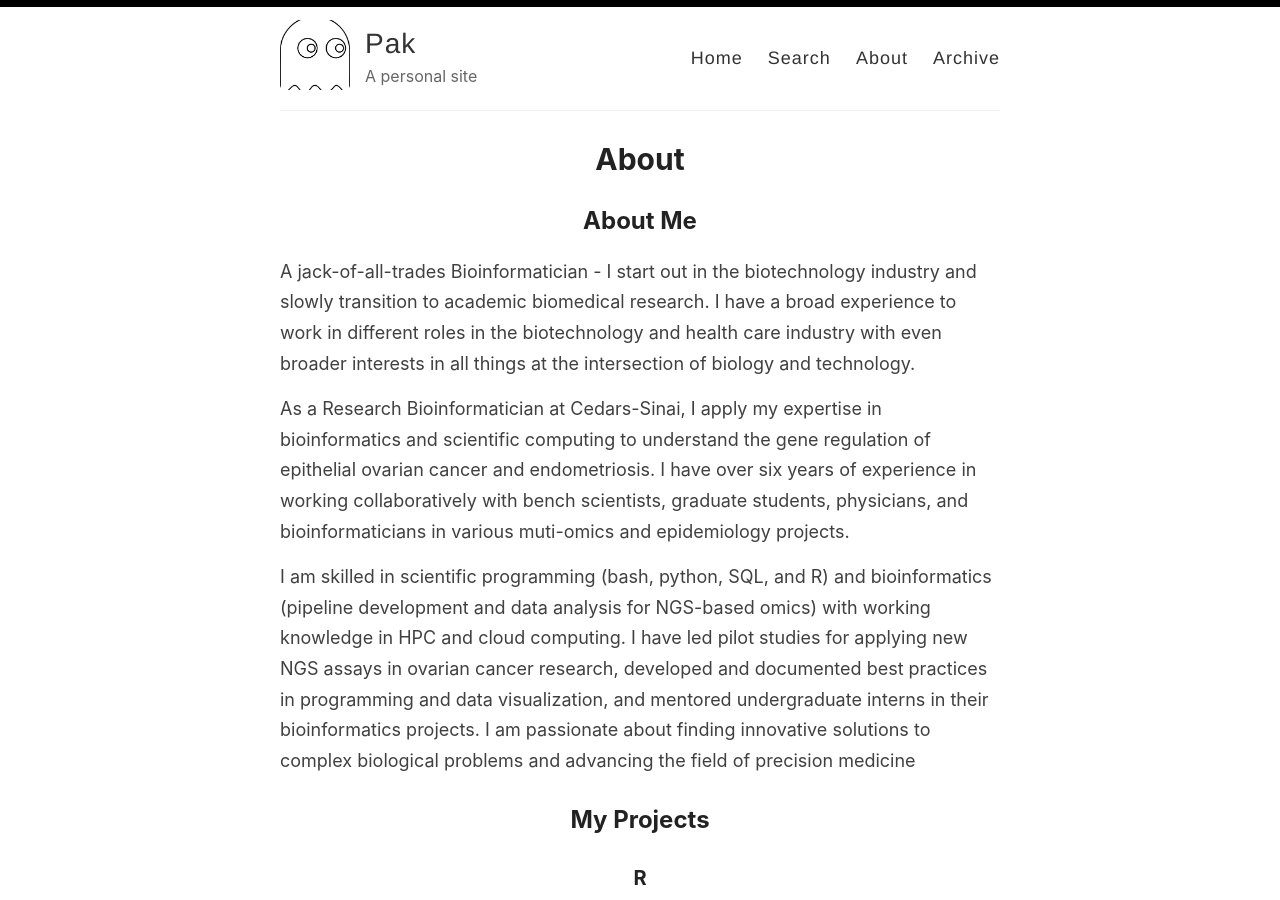
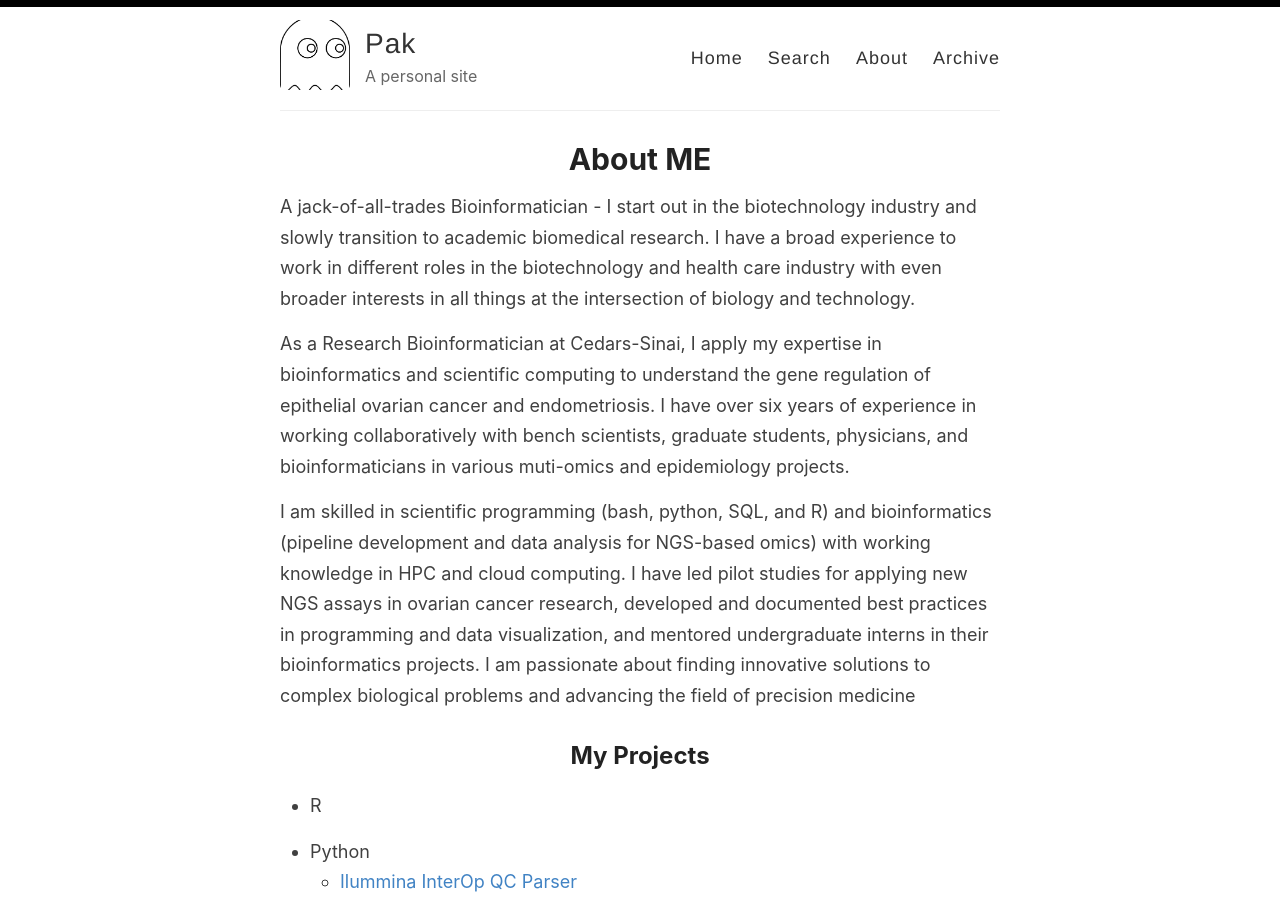
Before and after one commit to sfpacman/sfpacman.github.io, a Jekyll site: the page built from _pages/about.md, in a window 1280 px wide and 900 px high. Built offline with Jekyll 4.4.1, drawn with Linux system fonts in a browser that asks for light colours.

Commit message:
updatge github page

```diff
--- a/_pages/about.md
+++ b/_pages/about.md
@@ -1,24 +1,25 @@
 ---
 layout: page
-title: About
+title: About ME
 permalink: /about/
 ---
 
-## About Me
 A jack-of-all-trades Bioinformatician - I start out in the biotechnology industry and slowly transition to academic biomedical research. I have a broad experience to work in different roles in the biotechnology and health care industry with even broader interests in all things at the intersection of biology and technology.
 
 As a Research Bioinformatician at Cedars-Sinai, I apply my expertise in bioinformatics and scientific computing to understand the gene regulation of epithelial ovarian cancer and endometriosis. I have over six years of experience in working collaboratively with bench scientists, graduate students, physicians, and bioinformaticians in various muti-omics and epidemiology projects.
 
 I am skilled in scientific programming (bash, python, SQL, and R) and bioinformatics (pipeline development and data analysis for NGS-based omics) with working knowledge in HPC and cloud computing. I have led pilot studies for applying new NGS assays in ovarian cancer research, developed and documented best practices in programming and data visualization, and mentored undergraduate interns in their bioinformatics projects. I am passionate about finding innovative solutions to complex biological problems and advancing the field of precision medicine
+
 ## My Projects
 
-### R
+* R
 
-### Python
-* [Ilummina InterOp QC Parser](https://github.com/sfpacman/Read_InterOp_illumina)
+* Python
+    *  [Ilummina InterOp QC Parser](https://github.com/sfpacman/Read_InterOp_illumina)
 
-### Fun and miscellaneous
 
-* [ 10X Visium animation built in R](https://github.com/sfpacman/show_off)
+* Fun and miscellaneous
 
-<img src="https://raw.githubusercontent.com/sfpacman/show_off/main/data/animation.gif">
+    * [ 10X Visium animation built in R](https://github.com/sfpacman/show_off)
+
+    <img src="https://raw.githubusercontent.com/sfpacman/show_off/main/data/animation.gif">
```
